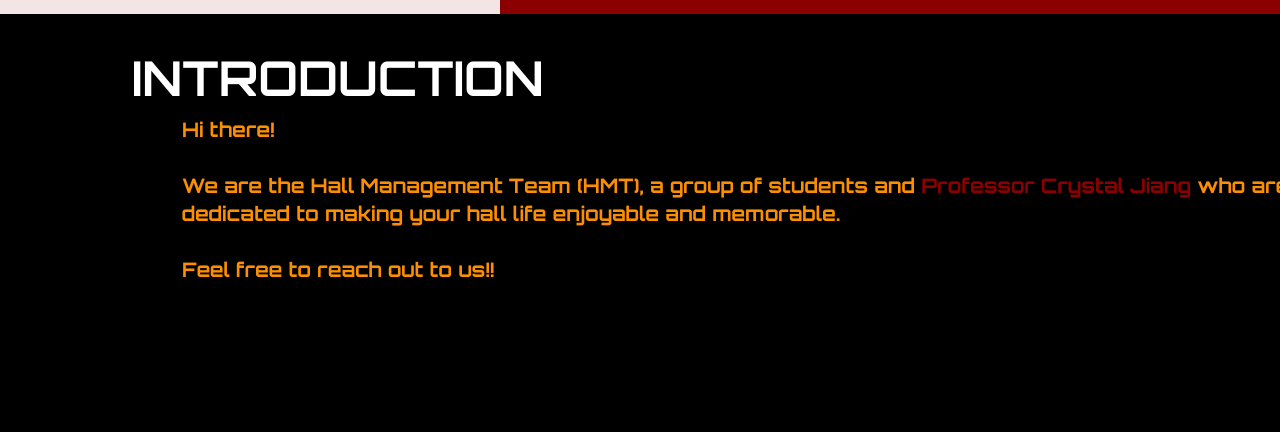
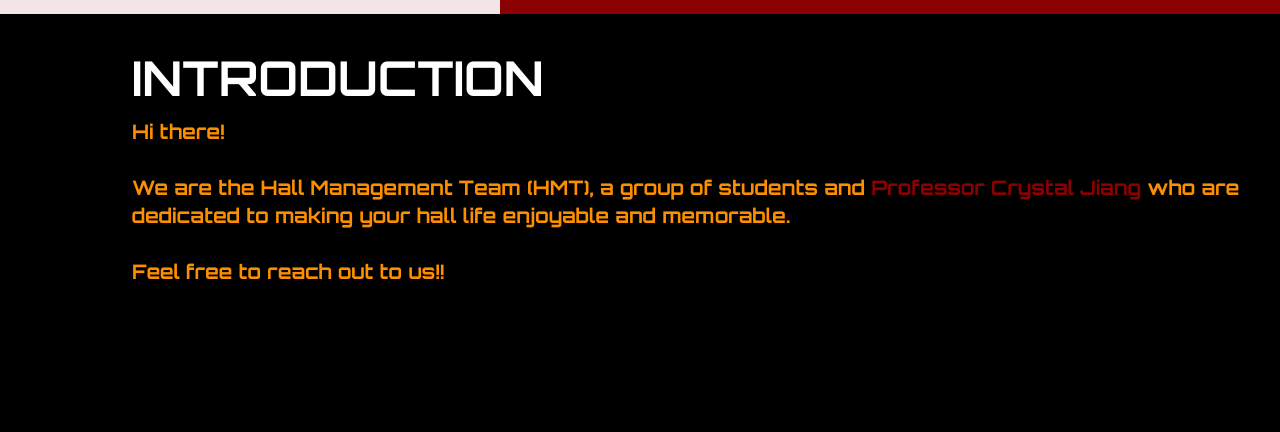
Before and after one commit to Anaf-04/Hall-14-Web, a Next.js app: page / in a window 1280 px wide. Shown: the part 1396-1828 px from the top of the page. Built offline with nearby package versions, Linux system fonts and the light colour scheme; grey boxes are pictures that could not be loaded.

Commit message:
design fix

```diff
--- a/app/components/SiteMenu.js
+++ b/app/components/SiteMenu.js
@@ -306,8 +306,8 @@ export default function SiteMenu({ children, afterHero }) {
             </div>
           </div>
           <div>
-            <div className="pt-4 pb-25 px-8 font-bold relative z-15">
-              <div className={`transition-all text-[#fc8f01] w-[100%] text-l sm:text-xl  duration-750 ease-out delay-200 ${intro ? 'translate-x-0 sm:translate-x-[150px] translate-y-[30px]' : 'translate-x-[-1000px] translate-y-[30px]'}`}>
+            <div className="pt-8 sm:pt-12 pb-25 px-8 font-bold relative z-15">
+              <div className={`text-[#fc8f01] w-[90%] text-l sm:text-xl absolute transition-all duration-750 ease-out delay-0 ${intro ? 'translate-x-0 sm:translate-x-[100px]' : 'translate-x-[-500px]'}`}>
                 Hi there!<br /><br />
                 We are the Hall Management Team (HMT), a group of students and <span className="text-[#8B0000]">Professor Crystal Jiang</span> who are dedicated to making your hall life enjoyable and memorable.<br /><br />
                 Feel free to reach out to us!!<br /><br />
```
